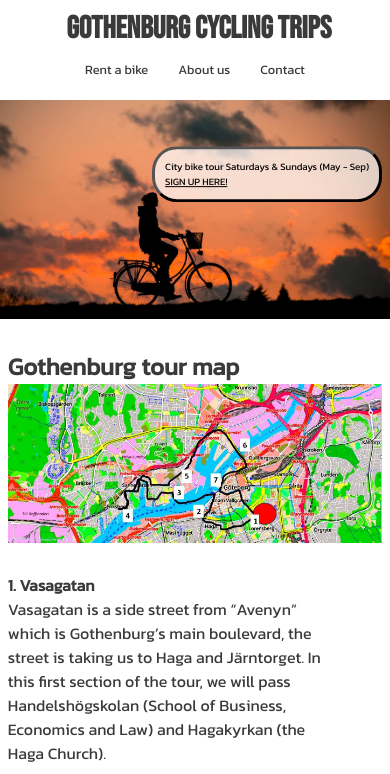
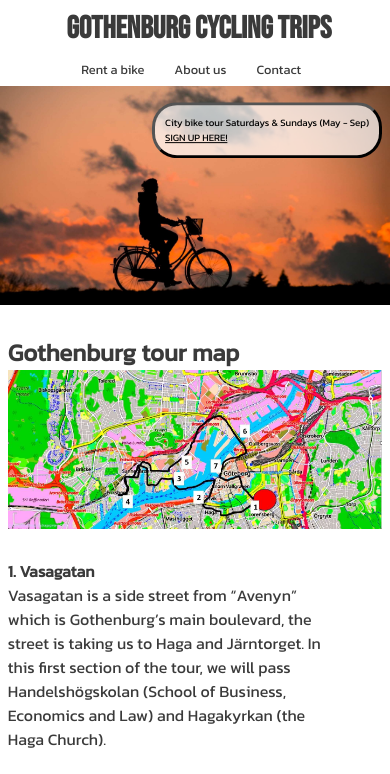
Before and after one commit to BjornL1/cycling-gothenburg, a plain HTML site: page index.html in a window 390 px wide. Shown: the top 774 px of the page. Drawn offline with Linux system fonts and the light colour scheme.

Commit message:
Check and update indents on code style.css

```diff
--- a/assets/css/style.css
+++ b/assets/css/style.css
@@ -22,11 +22,6 @@ main {
     display: flex;
     justify-content: space-between;
     align-items: center;
-    position: fixed;
-    z-index: 200;
-    background: white;
-    padding-top: 0px;
-
 }
 .header {
     font-family: "Bebas Neue", sans-serif;
@@ -81,7 +76,6 @@ a:hover {
 .hero-image-container {
     position: relative;
     font: bolder;
-    padding-top: 150px;
 }
 #hero-image {
     display: flex;
@@ -101,7 +95,7 @@ a:hover {
 .fixed-tour {
     position: absolute;
     text-align: left;
-    bottom: 35%;
+    top: 20%;
     right: 2%;
     margin: auto;
     transform: translateY(-50%);
@@ -231,7 +225,7 @@ footer {
 }
 
 /* Media query for ipad/larger mobilephone */
-@media screen and (max-width: 1060px) {
+@media screen and (max-width: 960px) {
     .header-container {
         flex-direction: column;
         text-align: center;
@@ -249,6 +243,7 @@ footer {
         margin: 0.2em 0;
         padding: 0px 15px 0px 15px;
     }
+
     .fixed-tour {
         font-size: 2.5vw;
         padding-bottom: 0;
@@ -277,7 +272,7 @@ footer {
     }
 
     .image-width-rab {
-        max-width: 60vw;
+        width: 500px;
         height: auto;
         margin-left: 0;
     }
@@ -290,24 +285,8 @@ footer {
         margin-left: 2%;
     }
 
-    .hero-image-container {
-    position: relative;
-    font: bolder;
-    padding-top: 180px;
-    }
-
-    .header-navbar {
-    font-size: 25px;
-    margin-right: 0;
-    }
-    #aboutus {
-    padding-top: 140px;
-    margin-top: calc(-140px + 0.1em);
-}
-
-
 /* Media query for medium-small mobilephone */
-    @media screen and (max-width: 524px) {
+    @media screen and (max-width: 499px) {
         h1 {
             font-size: 8vw;
         }
@@ -319,14 +298,6 @@ footer {
         nav li {
             font-size: 0.8rem;
         }
-        .hero-image-container {
-        position: relative;
-        padding-top: 100px;
-        }
-        .fixed-tour {
-        bottom: 28%;
-        }
-
     }
 }
 
@@ -338,14 +309,4 @@ footer {
     nav ul {
         display: inline-block;
     }
-    .hero-image-container {
-    padding-top: 150px;
-    }
-    #hero-image
-    {
-    min-width: 300px;
-    }
-    .fixed-tour {
-    bottom: 25%;
-    }
 }
```
